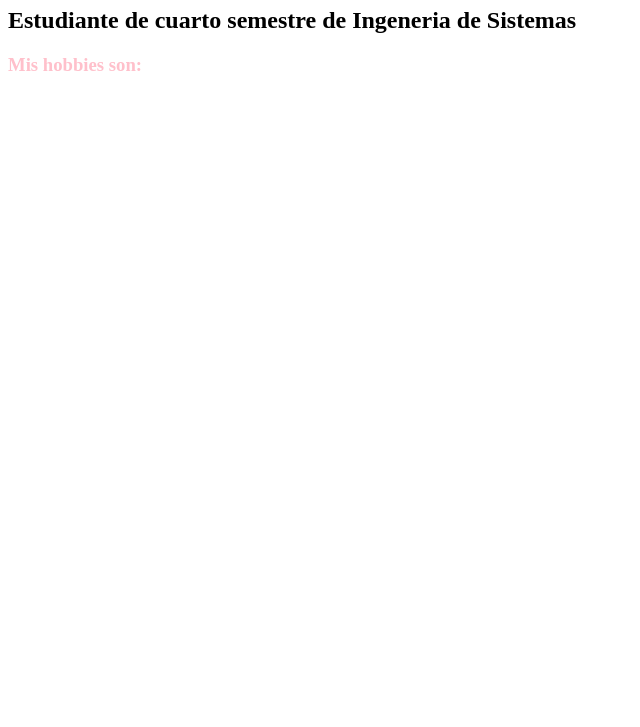
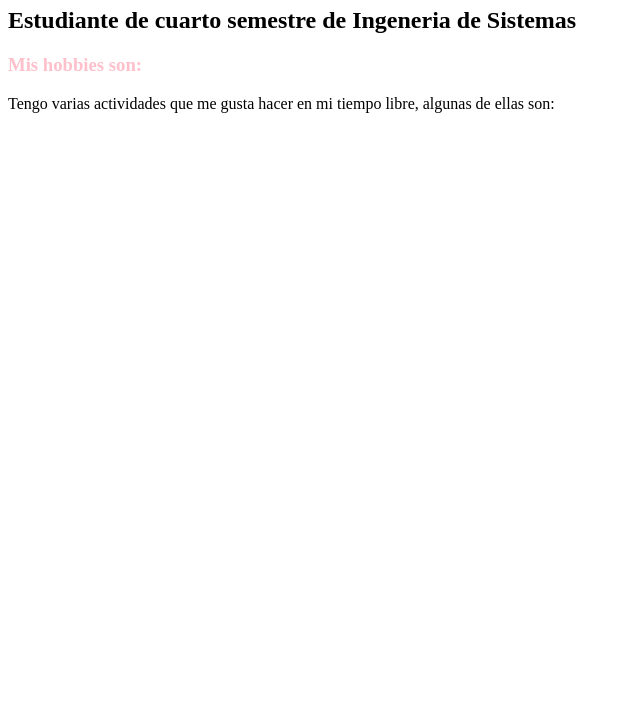
Before and after one commit to Natyk07/TareaN, a plain HTML site: page index.html in a window 1280 px wide. Shown: the part 73-800 px from the top of the page, without its empty margins (0-640 px from the left). Drawn offline with Linux system fonts and the light colour scheme.

Commit message:
3. Introduccion a mis hobbies con etiqueta p

```diff
--- a/index.html
+++ b/index.html
@@ -9,5 +9,6 @@
     <h1>Natalia Mendoza Ruidiaz</h1>
     <h2>Estudiante de cuarto semestre de Ingeneria de Sistemas</h2>
     <h3 style="color: pink;"> Mis hobbies son:</h3>
+    <p>Tengo varias actividades que me gusta hacer en mi tiempo libre, algunas de ellas son:</p>
 </body>
 </html>
```
